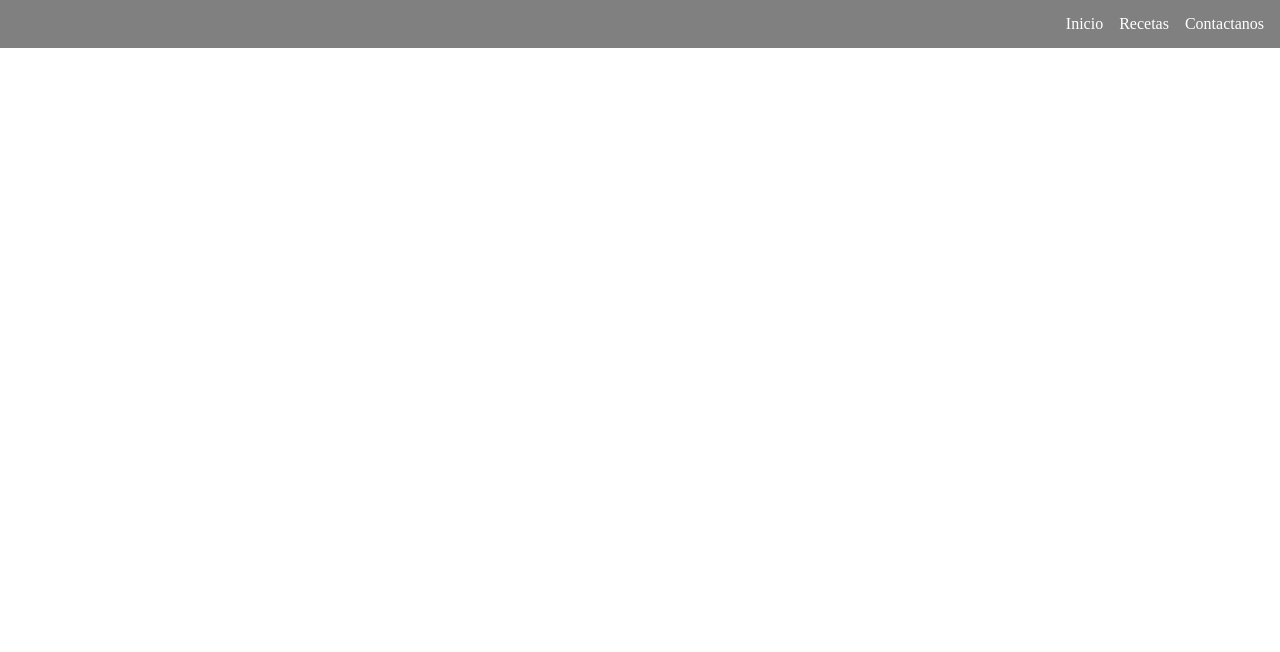
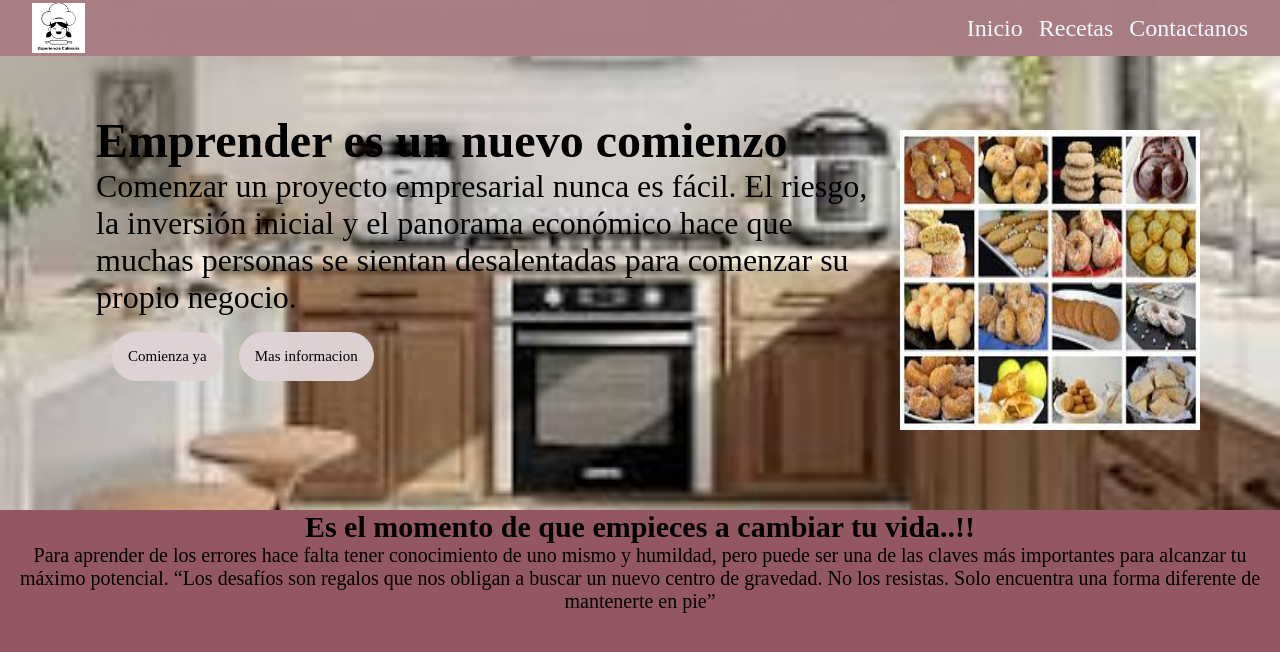
Before and after one commit to Diacris25/Entrega_E2_NFT1, a plain HTML site: page index.html in a window 1280 px wide. Drawn offline with Linux system fonts and the light colour scheme.

Commit message:
Agregando modificaciones al archivo

```diff
--- a/index.html
+++ b/index.html
@@ -1,22 +1,51 @@
 <!DOCTYPE html>
 <html lang="en">
   <head>
-    <meta charset="UTF-8">
-    <meta name="viewport" content="width=device-width, initial-scale=1.0">
+    <meta charset="UTF-8" />
+    <meta name="viewport" content="width=device-width, initial-scale=1.0" />
     <title>Recetas dulces</title>
-    <link rel="shortcut icon" href="/img/logo.cocina.png" type="image/png"/>
-    <link rel="stylesheet" href="stylee.css">
+    <link rel="shortcut icon" href="/img/logo.cocina.png" type="image/png" />
+    <link rel="stylesheet" href="stylee.css" />
 </head>
 <body>
     <header id="main-header">
     <picture>
-            <img src="/img/logo.dulce.png" alt="" widt="50" height="50"/>
+        <img src="/img/logo.dulce.png" alt="" widt="50" height="50" />
     </picture>
     <nav>
-            <a class="active" href="#">Inicio</a>
+        <a href="#">Inicio</a>
         <a href="#">Recetas</a>
         <a href="#">Contactanos</a>
     </nav>
     </header>
+    <main class="portada">
+    <section class="conten-1">
+        <div class="div-1">
+          <h1>Emprender es un nuevo comienzo</h1>
+          <p>
+            Comenzar un proyecto empresarial nunca es fácil. El riesgo, la
+            inversión inicial y el panorama económico hace que muchas personas
+            se sientan desalentadas para comenzar su propio negocio.
+          </p>
+          <nav class="nav">
+            <a href="#">Comienza ya</a>
+            <a href="#">Mas informacion</a>
+          </nav>
+          </div>
+          <div class="div-2">
+            <img src="/img/postres dulces.jpg" alt="" width="300" height="300" />
+        </div>
+      </section>
+      <section class="conten-2">
+        <h2>Es el momento de que empieces a cambiar tu vida..!!</h2>
+        <p>
+          Para aprender de los errores hace falta tener conocimiento de uno
+          mismo y humildad, pero puede ser una de las claves más importantes
+          para alcanzar tu máximo potencial. “Los desafíos son regalos que nos
+          obligan a buscar un nuevo centro de gravedad. No los resistas. Solo
+          encuentra una forma diferente de mantenerte en pie”
+        </p>
+      </section>
+    </main>
   </body>
 </html>
--- a/stylee.css
+++ b/stylee.css
@@ -1,42 +1,81 @@
-@import url('https://fonts.googleapis.com/css2?family=Montserrat:ital,wght@0,100..900;1,100..900&family=Poppins:ital,wght@0,100;0,200;0,300;0,400;0,500;0,600;0,700;0,800;0,900;1,100;1,200;1,300;1,400;1,500;1,600;1,700;1,800;1,900&display=swap');
-.{
-    margin: 0;
+*{ margin: 0;
     padding: 0;
     border: none;
     box-sizing: border-box;
 }
 body {
-    background-color: white;
+    background-color:rgba(145, 85, 95, 0.984);
+    width: 100%;
+    height: 100%;
 }
 #main-header{
-    background-color: gray;
+    background-color: rgba(168, 125, 132, 0.984);
     display: flex;
     align-items: center;
-    height: 1rem;
+    height: 3.5rem;
     position: fixed;
-    padding: 1rem 2rem;
+    padding: 1rem;
     top: 0;
     left: 0;
     width: 100%;
-    gap: 1rem;
 }
 #main-header picture {
     display: flex;
     justify-content: center;
     align-items: center;
+    padding: 1rem;
 }
 #main-header nav {
     flex: 1;
     display: flex;
     justify-content: flex-end;
-    padding-right: 3rem;
     gap: 1rem;
+    padding: 1rem;
+}
+#main-header nav a {
+    color: aliceblue;
+    text-decoration: none;
+    font-size: 1.5rem;
+}
+.conten-1 {
+    display: flex;
+    background-image: url(/img/cocina.fondo.jpg);
+    background-position: center center;
+    background-repeat: no-repeat;
+    background-size: cover;
+    text-align: center;
+    padding: 80px;
+}
+.div-1 {
+    display: flex;
+    flex-direction: column;
+    justify-content: center;
+    text-align: left;
+    font-size: 2rem;
+    padding: 1rem;
+}
 
+.nav  {
+    display: flex;
+    text-decoration: none;
+    gap: 1rem 1rem;
+    padding: 1rem;
 }
-#main-header  nav a {
-    color: white;
+.nav a {
+    background-color: rgba(223, 211, 213, 0.984);
+    color: black;
     text-decoration: none;
+    padding: 1rem 1rem;
+    border-radius: 5rem;
+    font-size: 15px;
 }
-#main-heder nav a.active {
-    color: black;
+.div-2 {
+    display: flex;
+    justify-content: end;
+    align-items: center;
+    margin-top: 50px;
 }
+.conten-2 {
+    text-align: center;
+    font-size: 20px;
+}
```
Also changed, not shown: img/cocina.fondo.jpg (added), img/logo.cocina.png (added), img/logo.dulce.png (added), img/postres dulces.jpg (added). Lines whose indentation alone changed are shown as unchanged.
